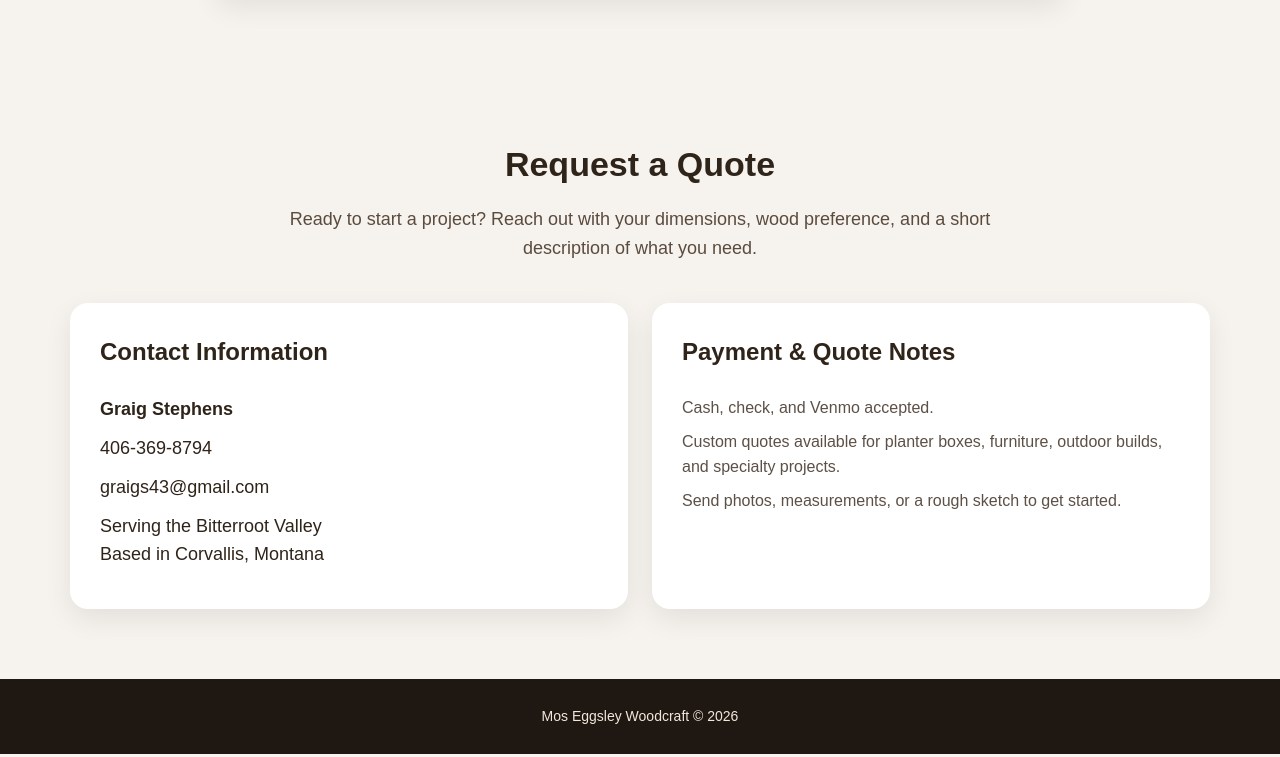
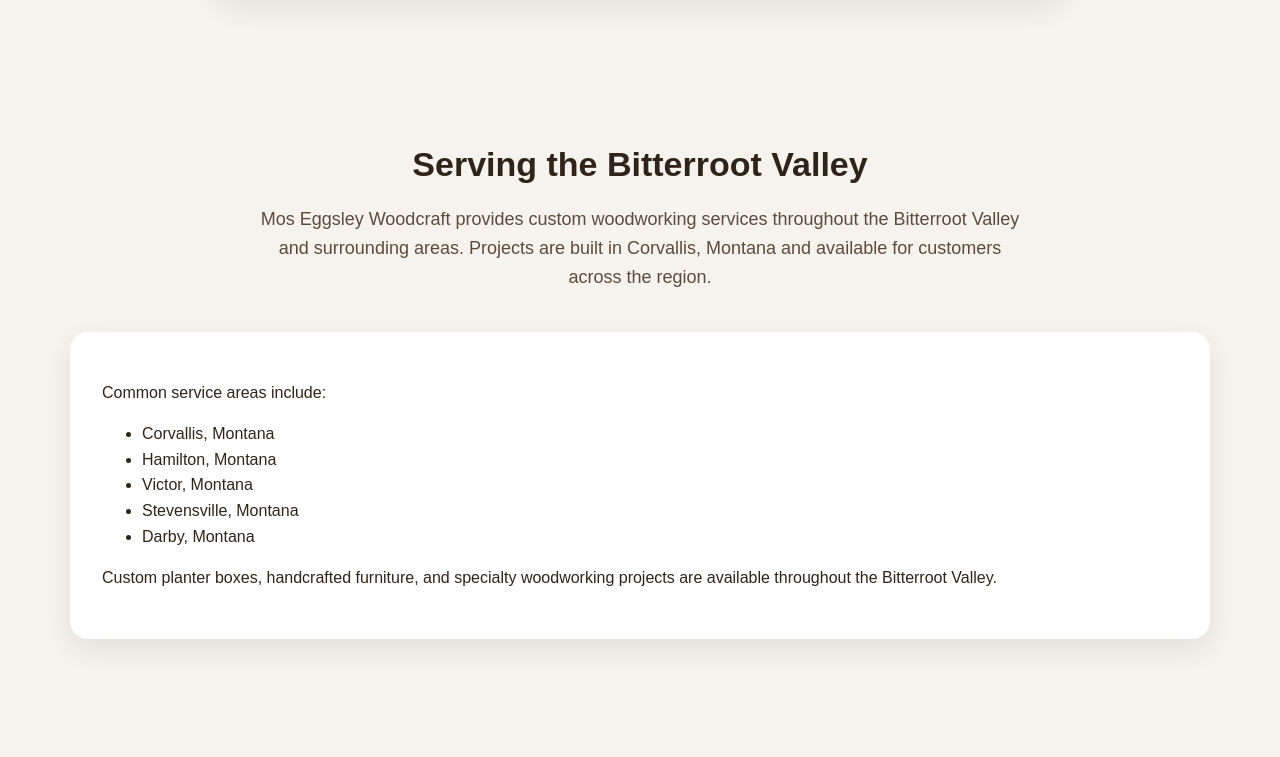
Before and after one commit to graigs43-rgb/moseggsley, a plain HTML site: page index.html in a window 1280 px wide. Shown: the part 3702-4459 px from the top of the page. Drawn offline with Linux system fonts and the light colour scheme.

Commit message:
Update index.html

```diff
--- a/index.html
+++ b/index.html
@@ -407,6 +407,37 @@
     </div>
   </section>
 
+<section class="section">
+
+<h2>Serving the Bitterroot Valley</h2>
+
+<p class="section-intro">
+Mos Eggsley Woodcraft provides custom woodworking services throughout the Bitterroot Valley and surrounding areas.
+Projects are built in Corvallis, Montana and available for customers across the region.
+</p>
+
+<div class="about-card">
+
+<p>
+Common service areas include:
+</p>
+
+<ul>
+<li>Corvallis, Montana</li>
+<li>Hamilton, Montana</li>
+<li>Victor, Montana</li>
+<li>Stevensville, Montana</li>
+<li>Darby, Montana</li>
+</ul>
+
+<p>
+Custom planter boxes, handcrafted furniture, and specialty woodworking projects are available throughout the Bitterroot Valley.
+</p>
+
+</div>
+
+</section>
+
   <section class="section" id="contact">
     <h2>Request a Quote</h2>
     <p class="section-intro">
```
